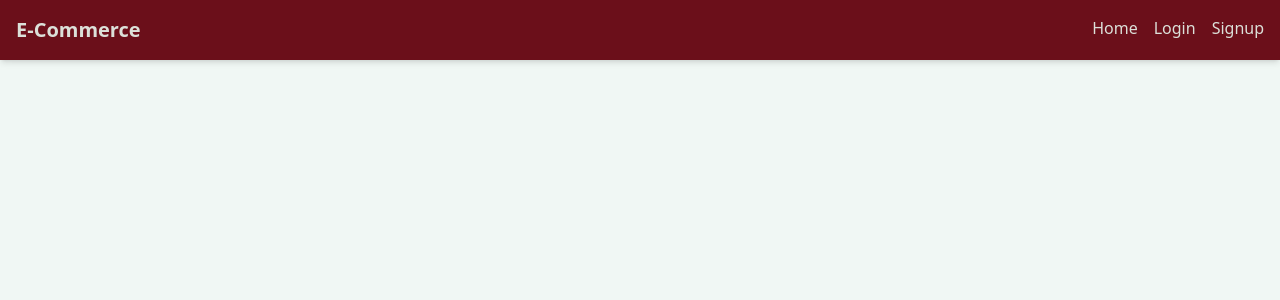
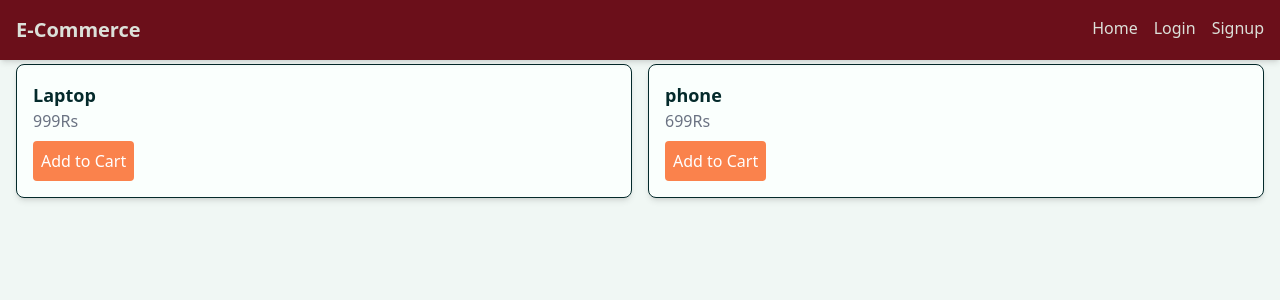
Before and after one commit to 2200031995sanjay/E-Commerce-Website, a React (Vite) app in the folder e-commerce/: page / in a window 1280 px wide. Shown: the top 300 px of the page. Built offline with nearby package versions, Linux system fonts and the light colour scheme; no server answers.

Commit message:
commit
product card and authentication is updated

```diff
--- a/e-commerce/src/components/ProductCard.jsx
+++ b/e-commerce/src/components/ProductCard.jsx
@@ -1,19 +1,33 @@
 import { useCart } from "../context/CartContext";
+import { useAuth } from "../context/AuthContext";
+import { useNavigate } from "react-router-dom";
 
-const ProductCard = ({ product })=>{
-    const {dispatch} = useCart();
+const ProductCard = ({ product }) => {
+  const { dispatch } = useCart();
+  const { user } = useAuth();
+  const navigate = useNavigate();
 
-    return(
-        <div className="border p-4 bg-[#FAFFFD] rounded-lg shadow-md">
+  const handleAddToCart = () => {
+    if (!user) {
+      alert("You must be logged in to add items to the cart!"); // Or use a modal
+      navigate("/login"); // Redirect to login page
+      return;
+    }
+    dispatch({ type: "ADD_TO_CART", payload: product });
+  };
+
+  return (
+    <div className="border p-4 bg-[#FAFFFD] rounded-lg shadow-md">
       <h2 className="text-lg font-bold">{product.name}</h2>
-      <p className="text-gray-500">${product.price}</p>
-       <button
-       onClick={()=> dispatch({type: "ADD_TO_CART",payload:product})}
-       className="bg-[#FA824C] text-white p-2 rounded mt-2"
-       >Add to Cart</button>
-      </div>
-    )
-
-}
+      <p className="text-gray-500">{product.price}Rs</p>
+      <button
+        onClick={handleAddToCart}
+        className="bg-[#FA824C] text-white p-2 rounded mt-2"
+      >
+        Add to Cart
+      </button>
+    </div>
+  );
+};
 
 export default ProductCard;
--- a/e-commerce/src/context/AuthContext.jsx
+++ b/e-commerce/src/context/AuthContext.jsx
@@ -5,17 +5,19 @@ import { onAuthStateChanged, signOut } from "firebase/auth";
 const AuthContext = createContext();
 
 // eslint-disable-next-line react/prop-types
-export const AuthProvider = ({ children }) => {  // Fixed prop name
+export const AuthProvider = ({ children }) => {
   const [user, setUser] = useState(null);
   const [isAdmin, setIsAdmin] = useState(false);
+  const [loading, setLoading] = useState(true); // Added loading state
 
   useEffect(() => {
     const unsubscribe = onAuthStateChanged(auth, (currentUser) => {
       setUser(currentUser);
       setIsAdmin(currentUser?.email === "admin@gmail.com");
+      setLoading(false); // Set loading to false once auth state is resolved
     });
 
-    return () => unsubscribe();  // Cleanup function to avoid memory leaks
+    return () => unsubscribe();
   }, []);
 
   const logout = async () => {
@@ -27,8 +29,8 @@ export const AuthProvider = ({ children }) => {  // Fixed prop name
   };
 
   return (
-    <AuthContext.Provider value={{ user, isAdmin, logout }}>
-      {children}  {/* Fixed incorrect prop name */}
+    <AuthContext.Provider value={{ user, isAdmin, logout, loading }}>
+      {!loading && children} {/* Prevent rendering until auth state is resolved */}
     </AuthContext.Provider>
   );
 };
--- a/e-commerce/src/pages/Home.jsx
+++ b/e-commerce/src/pages/Home.jsx
@@ -1,7 +1,20 @@
 
+import ProductCard from './../components/ProductCard';
+
+const products =[
+  {id:1, name:"Laptop",price:999},
+  {id:2,name:"phone", price:699}
+]
 
 export default function Home() {
   return (
-    <div></div>
+    <div className="p-4 bg-F0F7F4 text-042A2B min-h-screen">
+    <h1 className="text-2xl font-bold text-F06543">Products</h1>
+    <div className="grid grid-cols-1 md:grid-cols-2 gap-4 mt-4">
+    {products.map((product)=>(
+      <ProductCard key={product.id} product={product}/>
+    ))}
+      </div>
+      </div>
   )
 }
```
